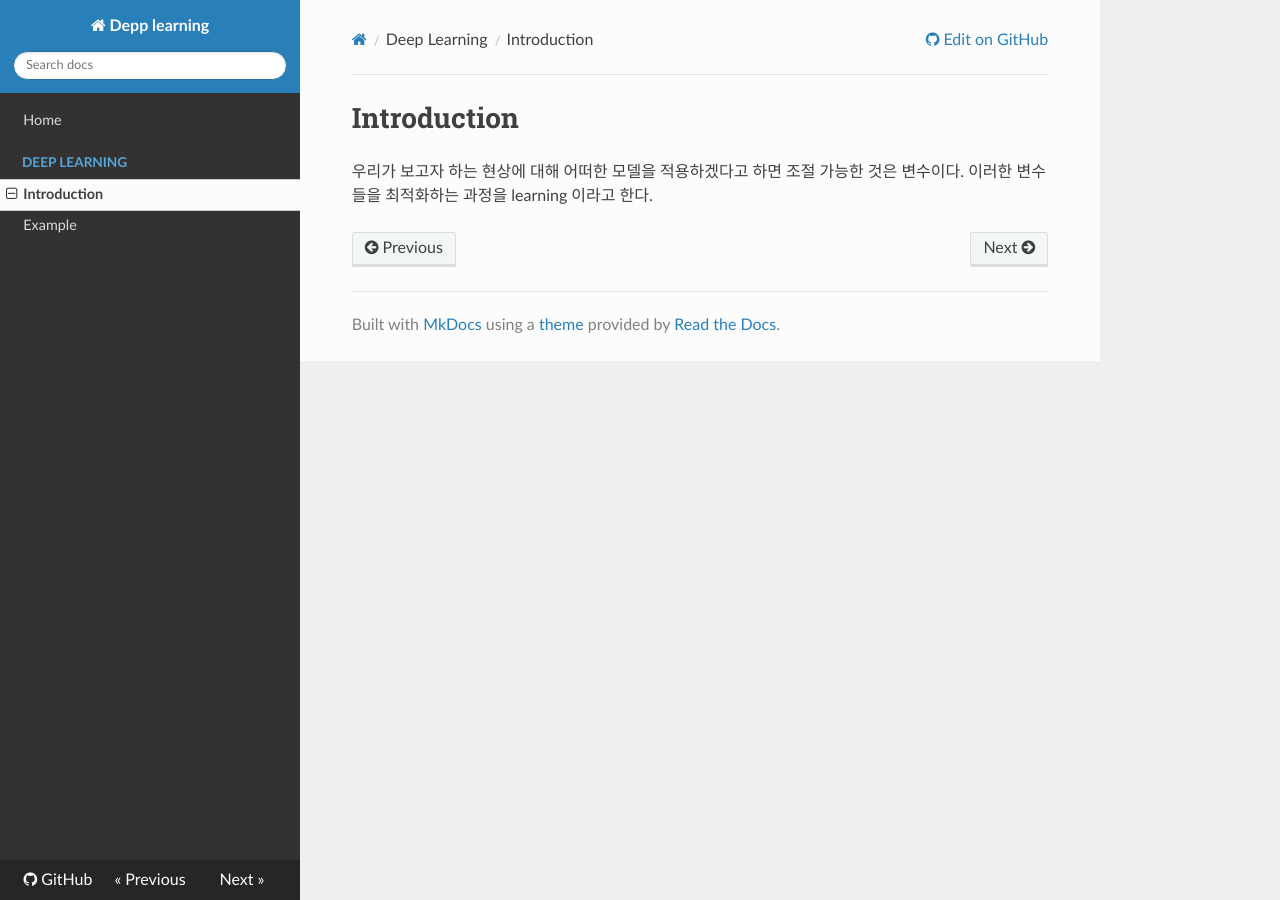
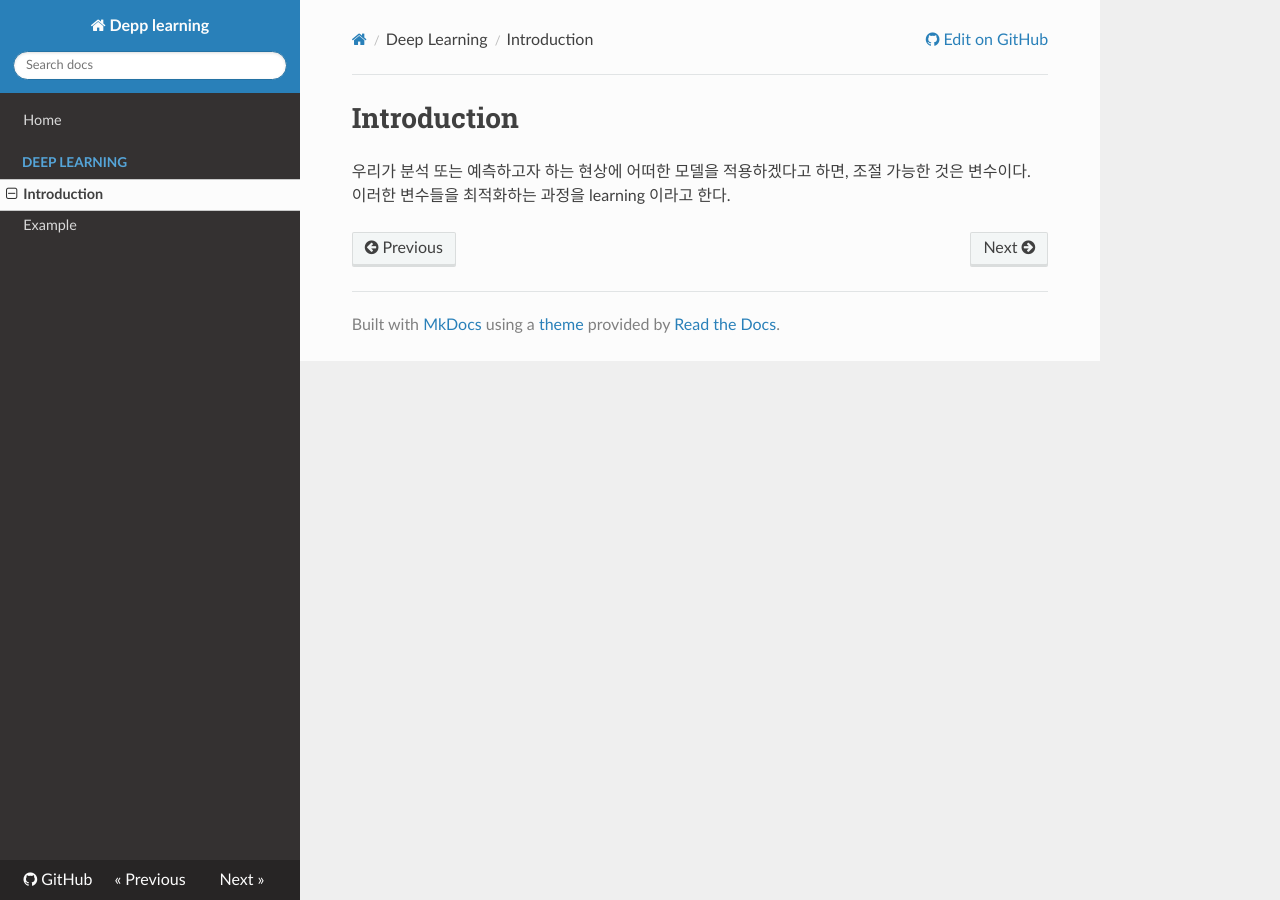
Before and after one commit to WonyoungCho/AI, an MkDocs documentation site: the page built from docs/deeplearning_int.md, in a window 1280 px wide. Built offline with MkDocs 1.6.1, drawn with Linux system fonts in a browser that asks for light colours; nearby versions of some CDN libraries; old or Windows-style settings are respelled for this version of MkDocs.

Commit message:
Update deeplearning_int.md

```diff
--- a/docs/deeplearning_int.md
+++ b/docs/deeplearning_int.md
@@ -1,3 +1,3 @@
 # Introduction
 
-우리가 보고자 하는 현상에 대해 어떠한 모델을 적용하겠다고 하면 조절 가능한 것은 변수이다. 이러한 변수들을 최적화하는 과정을 learning 이라고 한다.
+우리가 분석 또는 예측하고자 하는 현상에 어떠한 모델을 적용하겠다고 하면, 조절 가능한 것은 변수이다. 이러한 변수들을 최적화하는 과정을 learning 이라고 한다.
```
